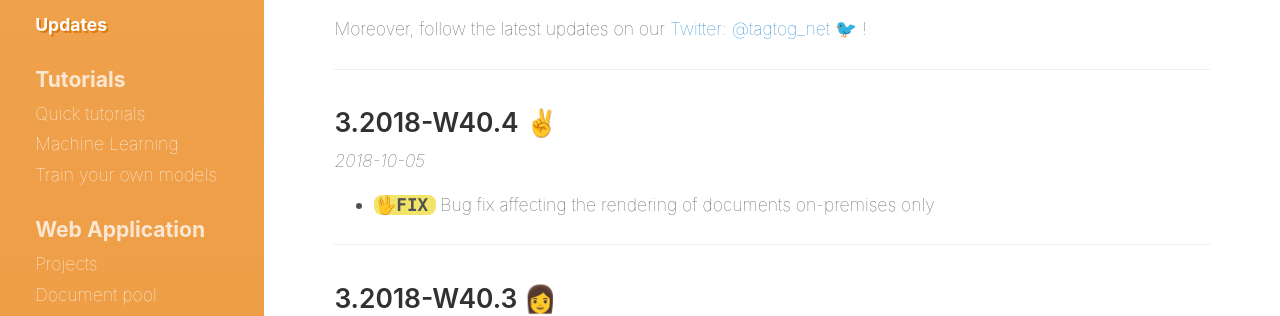
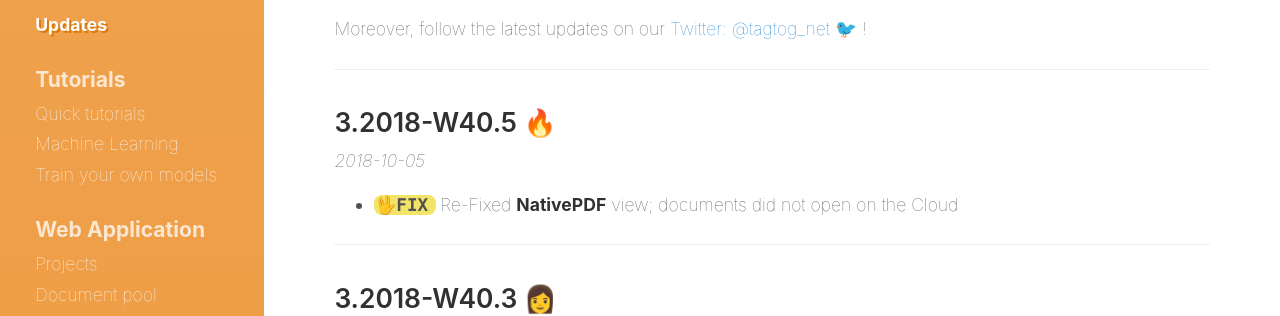
Before and after one commit to tagtogorg/tagtog-doc, a Jekyll site: the page built from updates.md, in a window 1280 px wide. Shown: the part 248-564 px from the top of the page. Built offline with Jekyll 4.4.1, drawn with Linux system fonts in a browser that asks for light colours; nearby versions of some CDN libraries; emoji names are drawn with the system emoji font.

Commit message:
go go go

```diff
--- a/updates.md
+++ b/updates.md
@@ -14,11 +14,11 @@ Moreover, follow the latest updates on our [Twitter: @tagtog_net 🐦](https://t
 
 ---
 
-## 3.2018-W40.4 ✌️
+## 3.2018-W40.5 🔥
 _2018-10-05_
 
 <ul class="updates">
-  <li class="fix"><span markdown="1">Bug fix affecting the rendering of documents on-premises only</span></li>
+  <li class="fix"><span markdown="1">Re-Fixed **NativePDF** view; documents did not open on the Cloud</span></li>
 </ul>
 
 ---
```
